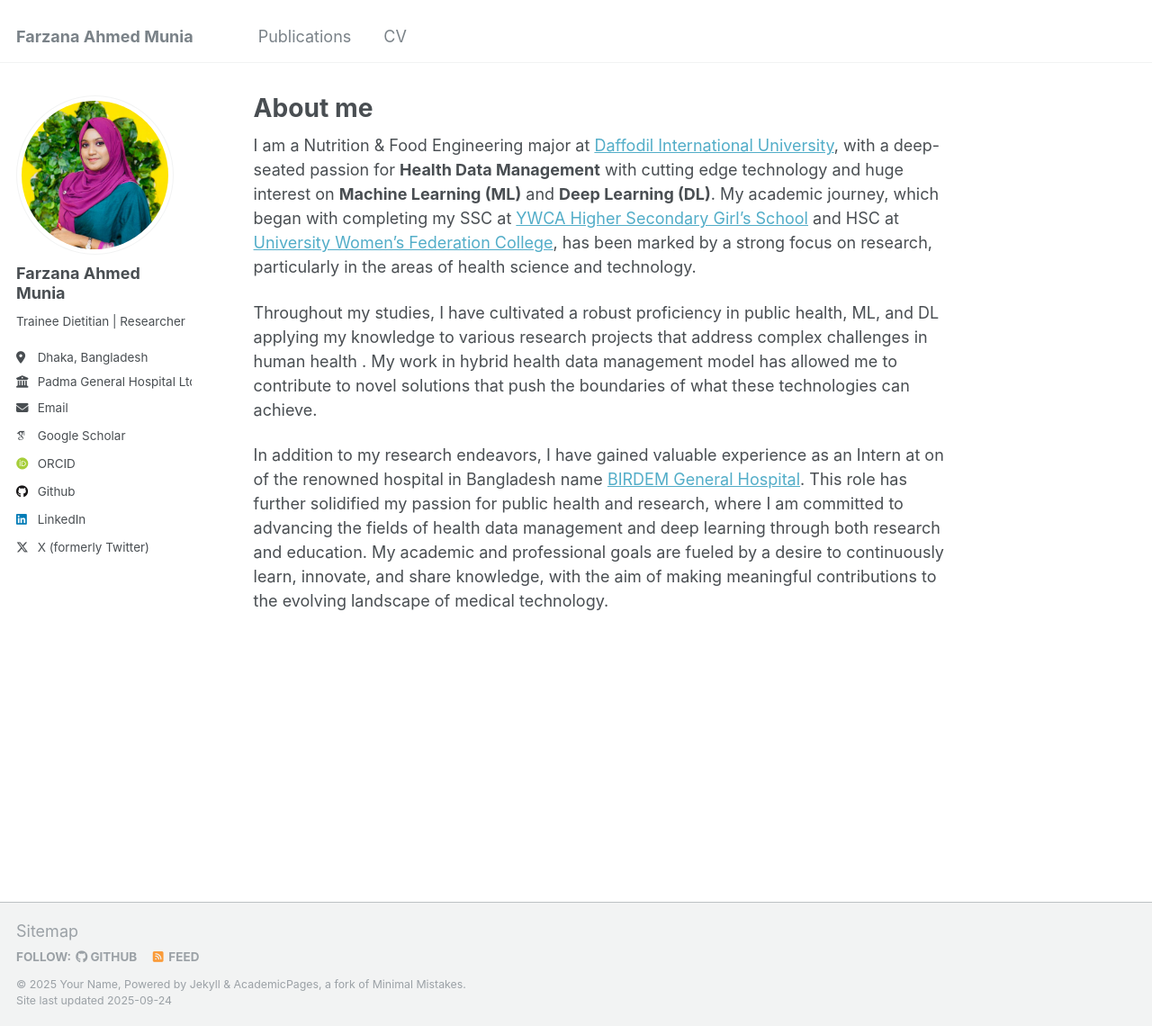
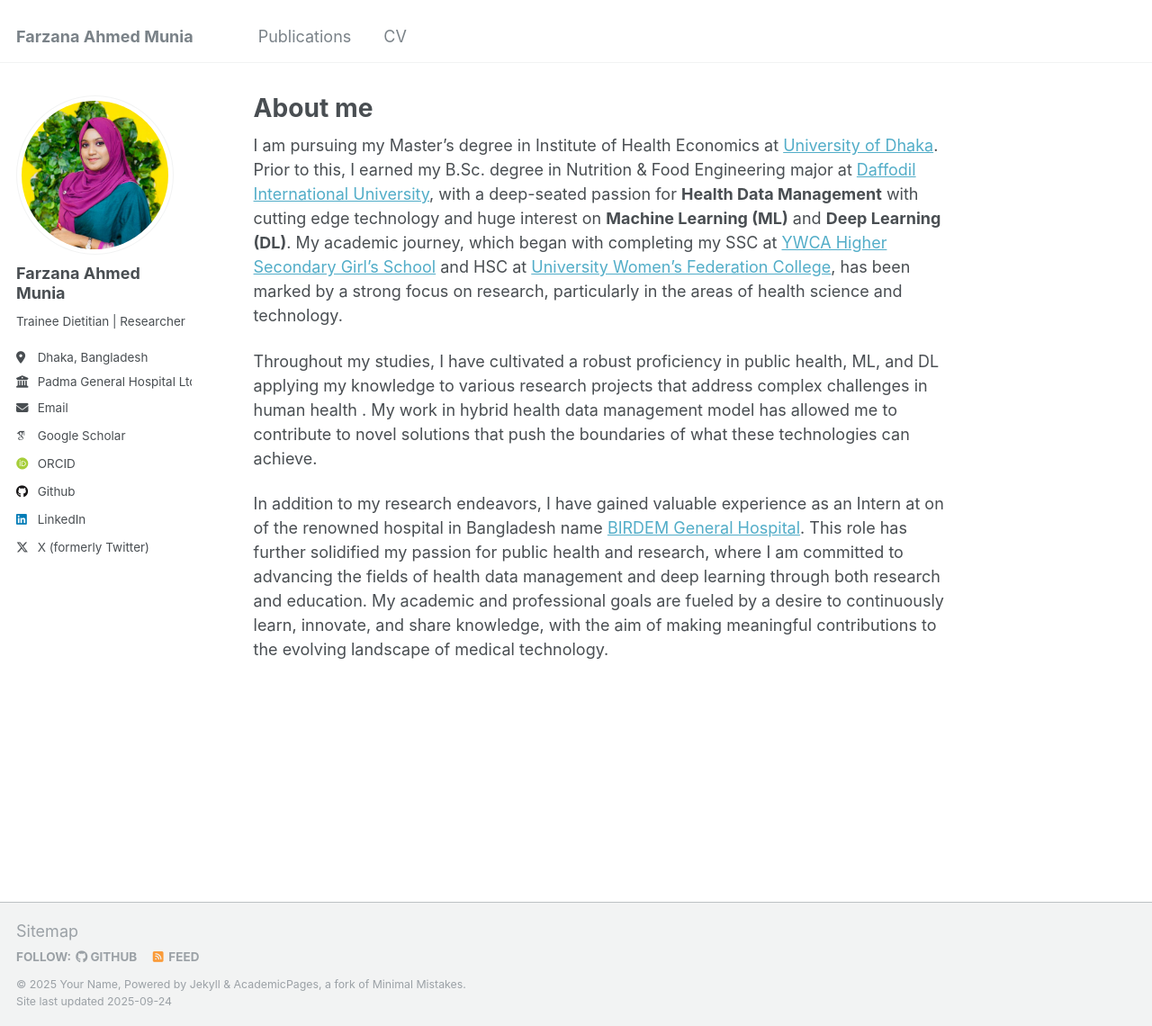
Before and after one commit to famunia/famunia.github.io, a Jekyll site: the page built from _pages/about.md, in a window 1280 px wide and 1140 px high. Shown: the whole window at 90% size. Built offline with Jekyll 4.4.1, drawn with Linux system fonts in a browser that asks for light colours; some web fonts are replaced.

Commit message:
Update about.md

```diff
--- a/_pages/about.md
+++ b/_pages/about.md
@@ -8,7 +8,7 @@ redirect_from:
 ---
 
 
-I am a Nutrition & Food Engineering major at [Daffodil International University](https://daffodilvarsity.edu.bd/), with a deep-seated passion for **Health Data Management** with cutting edge technology and huge interest on **Machine Learning (ML)** and **Deep Learning (DL)**. My academic journey, which began with completing my SSC at [YWCA Higher Secondary Girl’s School](https://ywca.edu.bd/main/) and HSC at [University Women’s Federation College](https://www.uwfc.edu.bd/), has been marked by a strong focus on research, particularly in the areas of health science and technology.
+I am pursuing my Master's degree in Institute of Health Economics at [University of Dhaka](https://www.du.ac.bd/body/IHE). Prior to this, I earned my B.Sc. degree in Nutrition & Food Engineering major at [Daffodil International University](https://daffodilvarsity.edu.bd/), with a deep-seated passion for **Health Data Management** with cutting edge technology and huge interest on **Machine Learning (ML)** and **Deep Learning (DL)**. My academic journey, which began with completing my SSC at [YWCA Higher Secondary Girl’s School](https://ywca.edu.bd/main/) and HSC at [University Women’s Federation College](https://www.uwfc.edu.bd/), has been marked by a strong focus on research, particularly in the areas of health science and technology.
 
 Throughout my studies, I have cultivated a robust proficiency in public health, ML, and DL applying my knowledge to various research projects that address complex challenges in human health . My work in hybrid health data management model has allowed me to contribute to novel solutions that push the boundaries of what these technologies can achieve.
 
```
